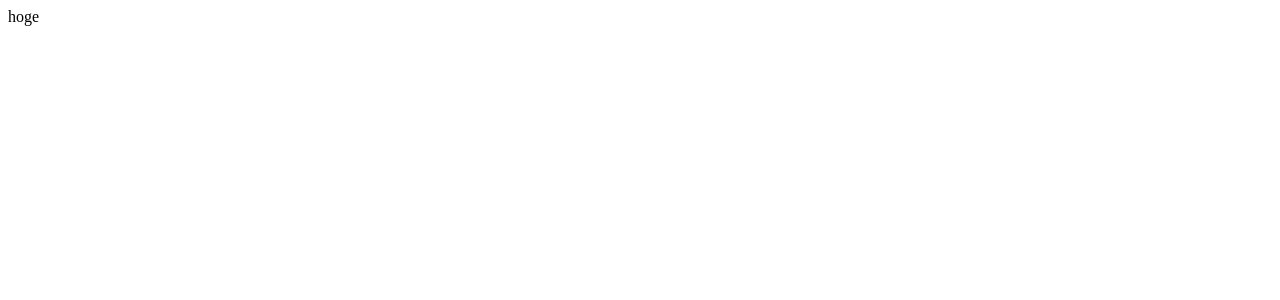
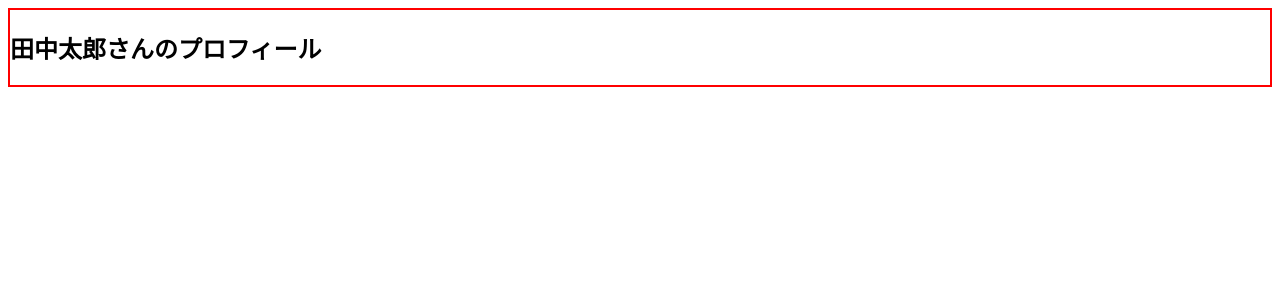
Before and after one commit to kyoruni/vue-slot-test, a Vue app in the folder vue-slot-test/: page / in a window 1280 px wide. Shown: the top 300 px of the page. Built offline with nearby package versions, Linux system fonts and the light colour scheme.

Commit message:
:wrench: 子コンポーネントの表示

```diff
--- a/vue-slot-test/src/App.vue
+++ b/vue-slot-test/src/App.vue
@@ -1,8 +1,9 @@
 <script setup lang="ts">
+import Section from '@/components/Section.vue';
 </script>
 
 <template>
   <div id="app">
-    hoge
+    <Section name="田中太郎"/>
   </div>
 </template>
--- /dev/null
+++ b/vue-slot-test/src/components/Section.vue
@@ -0,0 +1,19 @@
+<script setup lant="ts">
+const props = defineProps({
+  name: {
+    type: String,
+  }
+});
+</script>
+
+<template>
+  <section class="section">
+    <h2>{{ props.name }}さんのプロフィール</h2>
+  </section>
+</template>
+
+<style scoped>
+.section {
+ border: solid 2px red;
+}
+</style>
```
